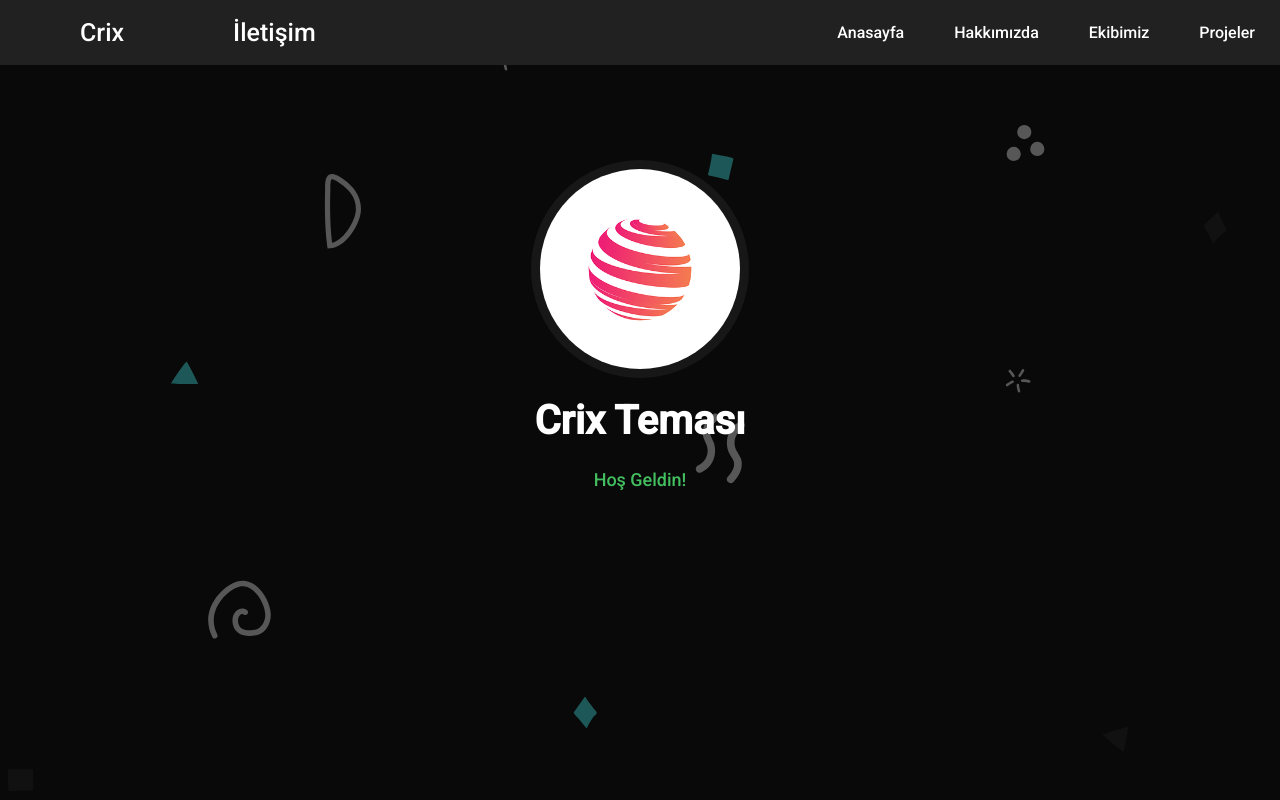
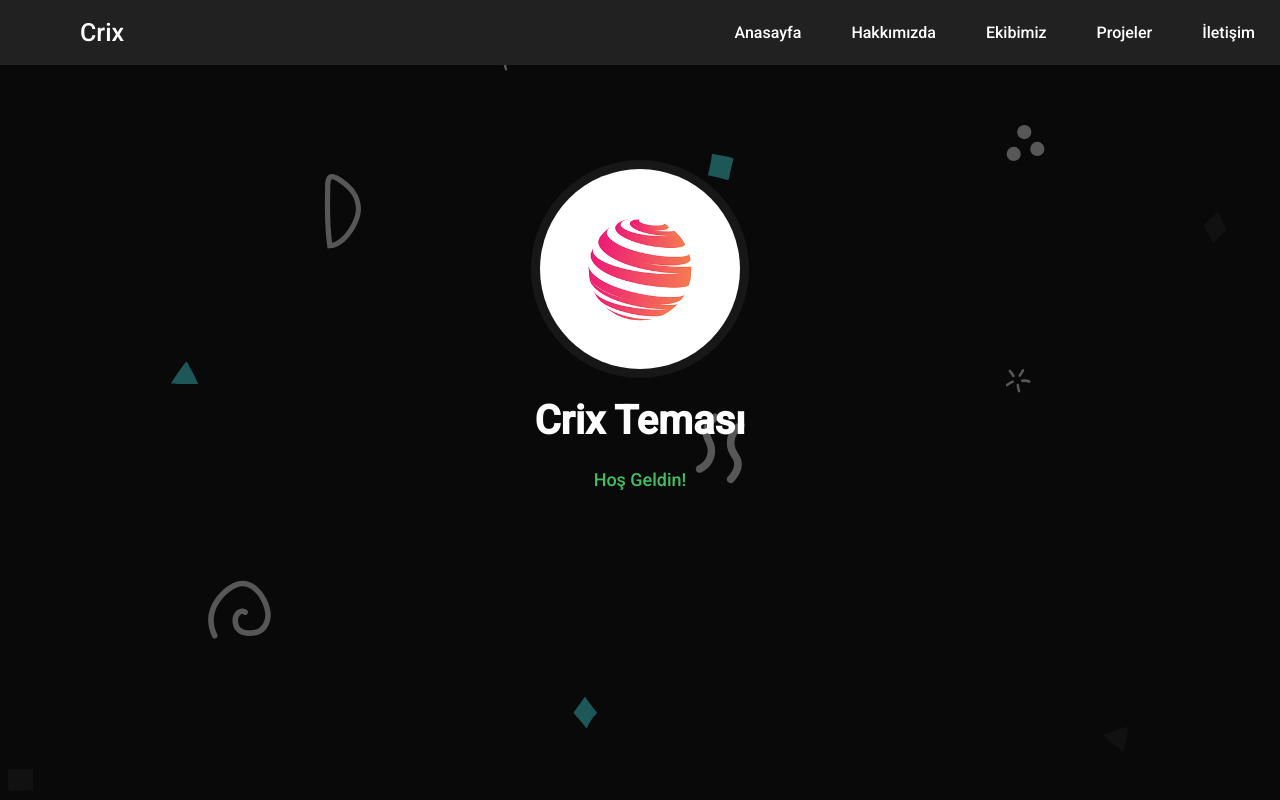
Before and after one commit to Theternity/crix, a plain HTML site: page index.html in a window 1280 px wide. Shown: the top 800 px of the page. Drawn offline with Linux system fonts and the light colour scheme.

Commit message:
Update index.html

```diff
--- a/index.html
+++ b/index.html
@@ -14,9 +14,8 @@
 <body>
 	<nav id="navbar">
 		<a href="#" class="logo">Crix</a>
-		<a href="" class="logo">İletişim</a>
 
-
+                <a href="./contact/index.html" class="right" id="right">İletişim</a>
 		<a href="#project" class="right" id="right">Projeler</a>
 		<a href="#kadro-all" class="right" id="right">Ekibimiz</a>
 		<a href="#about-us" class="right" id="right">Hakkımızda</a>
```
